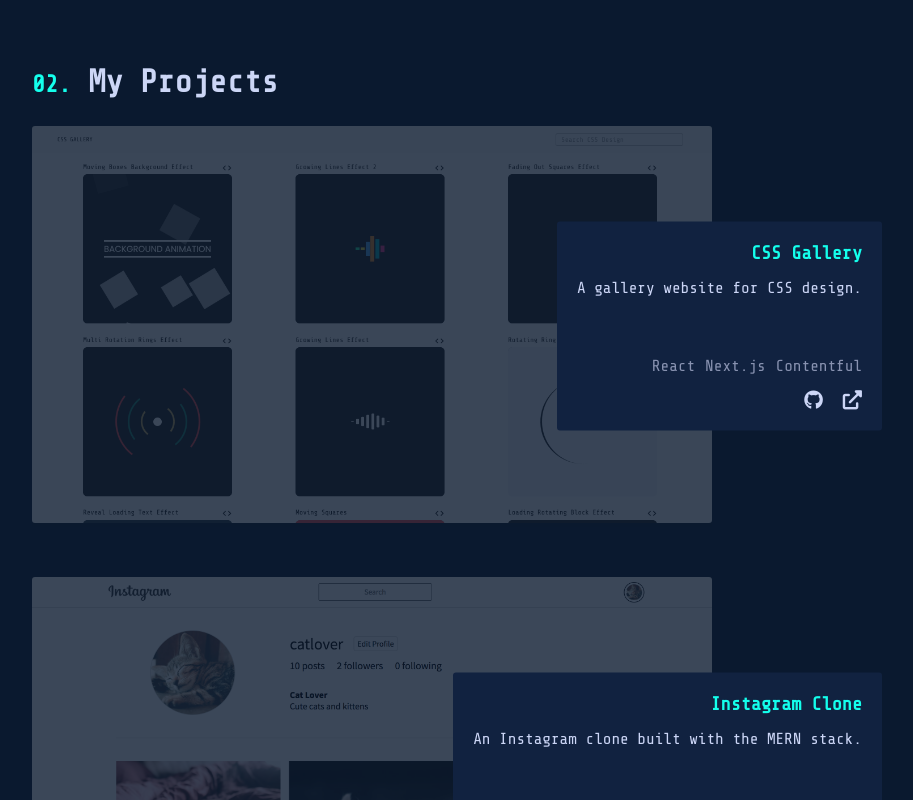
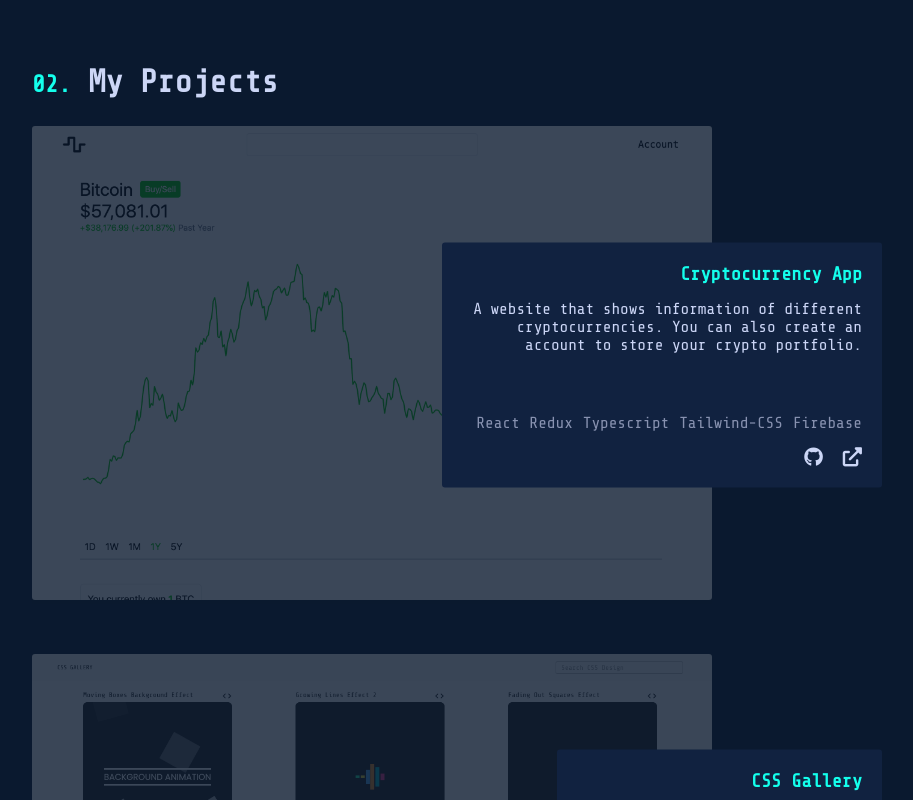
Before and after one commit to chonhenry/henry-portfolio, a React (Create React App) app: page / in a window 1280 px wide. Shown: the part 1140-1940 px from the top of the page, without its empty margins (183-1096 px from the left). Built offline with nearby package versions, Linux system fonts and the light colour scheme.

Commit message:
added crypto project

```diff
--- a/src/assets/data.js
+++ b/src/assets/data.js
@@ -1,6 +1,7 @@
 import css_gallery from "./project-images/css-gallery.png";
 import ig_clone from "./project-images/ig_clone.png";
 import chat_app from "./project-images/react-chat.png";
+import cryptoapp from "./project-images/cryptoapp.png";
 
 const experiences = [
   {
@@ -32,7 +33,17 @@
 
 const projects = [
   {
-    id: 1,
+    id: 4,
+    name: "Cryptocurrency App",
+    technologies: ["React", "Redux", "Typescript", "Tailwind-CSS", "Firebase"],
+    github: "https://github.com/chonhenry/cryptoapp",
+    link: "https://amazing-jones-151340.netlify.app/",
+    description:
+      "A website that shows information of different cryptocurrencies. You can also create an account to store your crypto portfolio.",
+    image: cryptoapp,
+  },
+  {
+    id: 3,
     name: "CSS Gallery",
     technologies: ["React", "Next.js", "Contentful"],
     github: "https://github.com/chonhenry/css-gallery",
@@ -50,7 +61,7 @@
     image: ig_clone,
   },
   {
-    id: 3,
+    id: 1,
     name: "Realtime Chat App",
     technologies: ["React", "Redux", "Firebase"],
     github: "https://github.com/chonhenry/react-chat",
```
Also changed, not shown: src/assets/project-images/cryptoapp.png (added).
